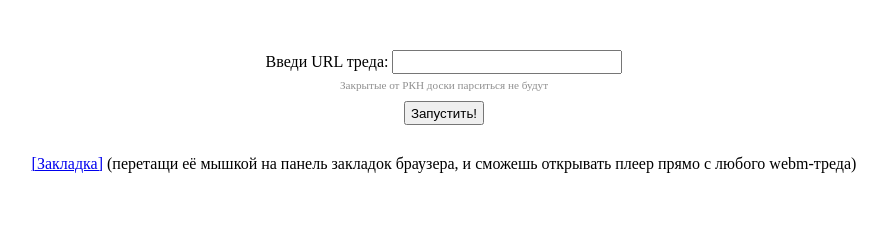
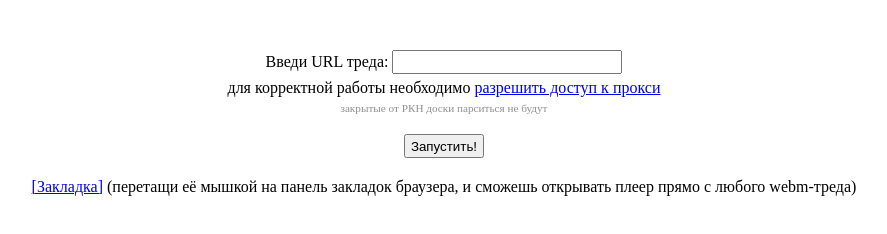
Before and after one commit to e965/2ch-video-player, a website: page src/index.html in a window 1280 px wide. Shown: the whole page, without its empty margins (196-1083 px from the left). Drawn offline with Linux system fonts and the light colour scheme; a script that the page names is missing.

Commit message:
fix: fix work

```diff
--- a/src/assets/webm.css
+++ b/src/assets/webm.css
@@ -26,20 +26,23 @@ body {
 }
 
 .choose_form .form__note {
+    margin-top: 5px;
+}
+
+.choose_form .form__note_2 {
     font-size: 0.7rem;
     color: #8f8f8f;
-    margin-top: 5px;
 }
 
 .choose_form .form__submit-btn {
     padding: 2.5px 5px;
-    margin-top: 10px;
+    margin-top: 20px;
 
     cursor: pointer;
 }
 
 .choose_bookmark {
-    margin-top: 30px;
+    margin-top: 20px;
 }
 
 .choose_bookmark a {
--- a/src/assets/webm.js
+++ b/src/assets/webm.js
@@ -17,7 +17,7 @@ document.addEventListener('DOMContentLoaded', () => {
         threadData: {},
         videos: [],
         previousVideo: null,
-        proxy: 'https://crossorigin.me/',
+        proxy: 'https://cors-anywhere.herokuapp.com/',
     };
 
     let appData = { ...appDataInit };
@@ -61,7 +61,17 @@ document.addEventListener('DOMContentLoaded', () => {
             setRandomVideo();
         }
 
-        video.setAttribute('src', 'https://' + threadData.host + '/' + threadData.board + '/src/' + threadData.thread_num + '/' + nextVideo);
+        video.setAttribute(
+            'src',
+            'https://' +
+                threadData.host +
+                '/' +
+                threadData.board +
+                '/src/' +
+                threadData.thread_num +
+                '/' +
+                nextVideo
+        );
 
         appData.previousVideo = nextVideo;
     };
@@ -94,7 +104,10 @@ document.addEventListener('DOMContentLoaded', () => {
 
         inputsAction('block');
 
-        fetch(`${proxy}https://${threadData.host}/${threadData.board}/res/${threadData.thread_num}.json`, { cache: 'no-store' })
+        fetch(
+            `${proxy}https://${threadData.host}/${threadData.board}/res/${threadData.thread_num}.json`,
+            { cache: 'no-store' }
+        )
             .then(r => r.json())
             .then(data => {
                 const posts = data.threads[0].posts;
--- a/src/index.html
+++ b/src/index.html
@@ -16,7 +16,13 @@
                 <div>
                     <label for="thread_url">Введи URL треда:</label>
                     <input type="url" class="form__input" name="thread_url" required />
-                    <p class="form__note">Закрытые от РКН доски парситься не будут</p>
+                    <p class="form__note form__note_1">
+                        для корректной работы необходимо
+                        <a href="https://cors-anywhere.herokuapp.com/corsdemo" target="_blank"
+                            >разрешить доступ к прокси</a
+                        >
+                    </p>
+                    <p class="form__note form__note_2">закрытые от РКН доски парситься не будут</p>
                 </div>
 
                 <button class="form__submit-btn" type="submit">Запустить!</button>
@@ -24,7 +30,10 @@
 
             <p class="choose_bookmark">
                 <a href="#" title="Закладка" onclick="return false;">Webm-плеер</a>
-                <span>(перетащи её мышкой на панель закладок браузера, и сможешь открывать плеер прямо с любого webm-треда)</span>
+                <span
+                    >(перетащи её мышкой на панель закладок браузера, и сможешь открывать плеер
+                    прямо с любого webm-треда)</span
+                >
             </p>
         </div>
 
```
Also changed, not shown: .prettierrc.json.
